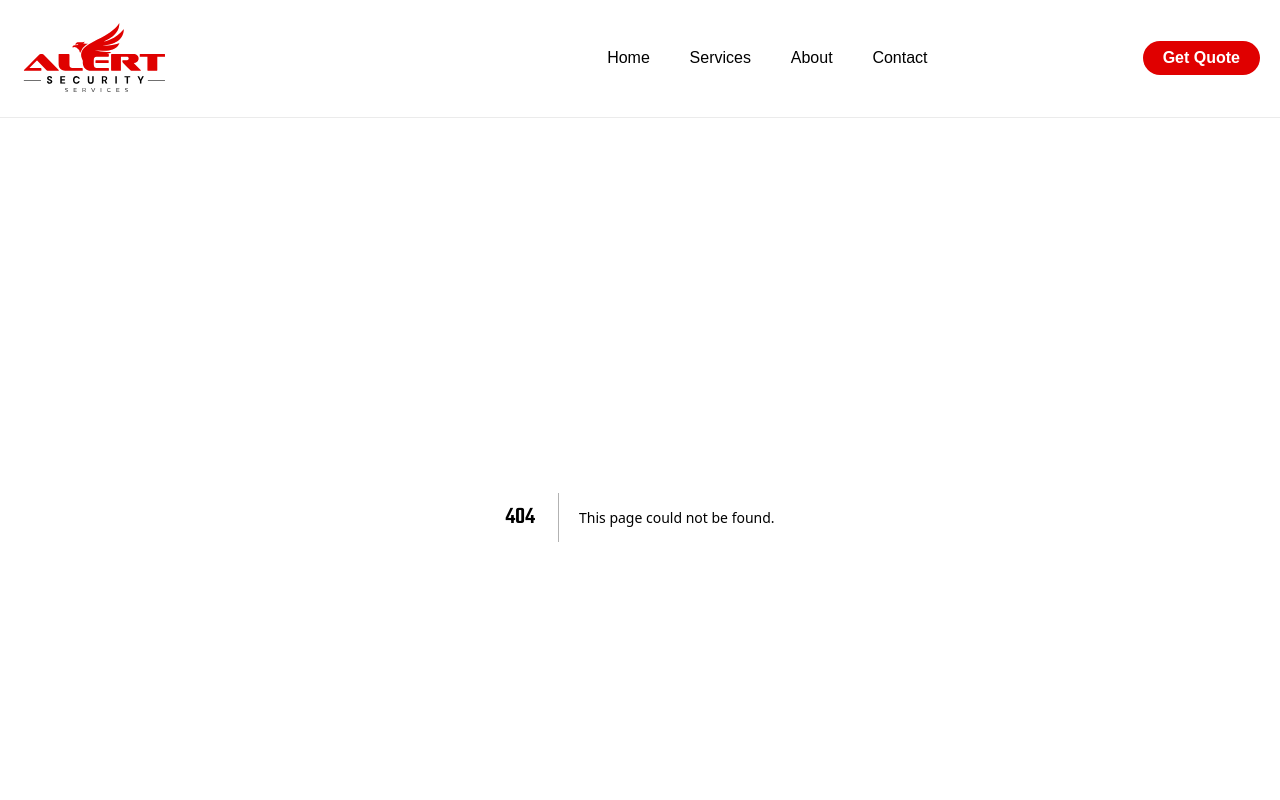
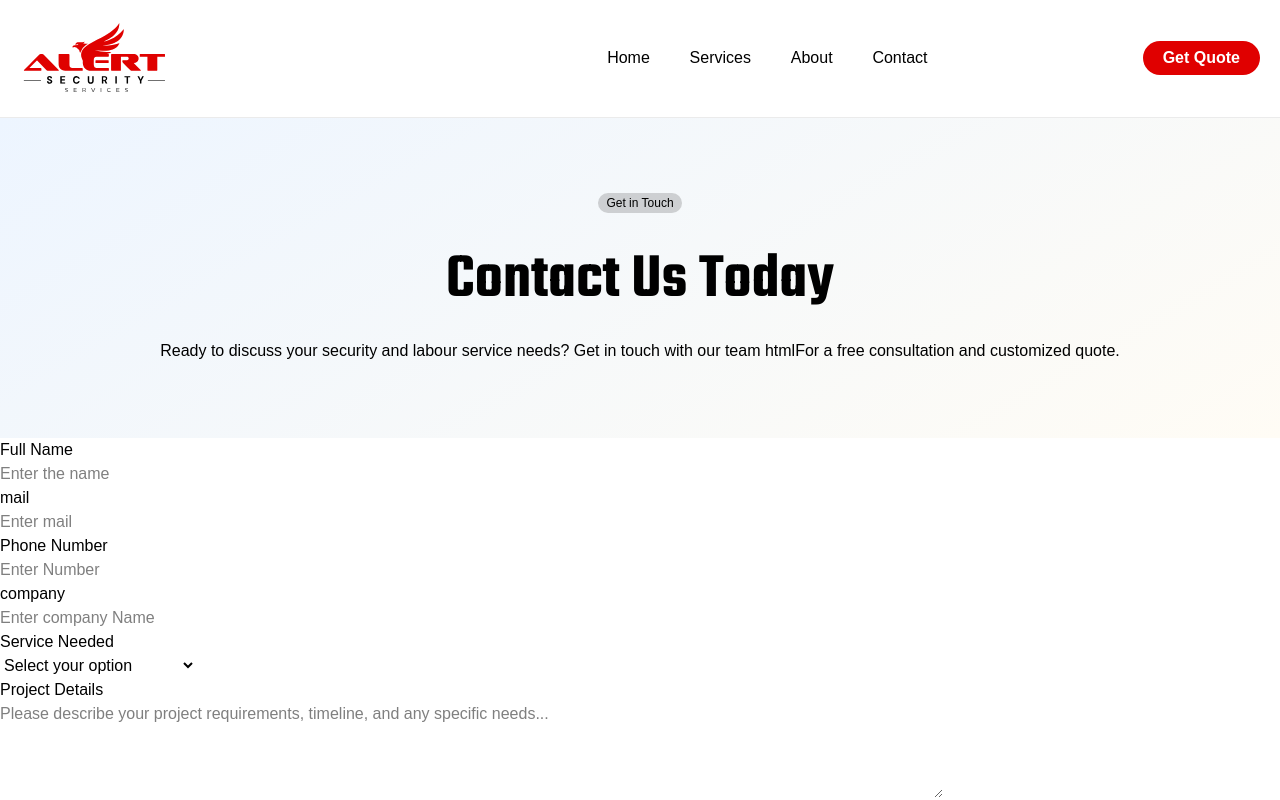
Before and after one commit to sundar-sh18/security-services, a Next.js app: page /contact in a window 1280 px wide. Before the commit this address had no page. Shown: the top 800 px of the page. Built offline with nearby package versions, Linux system fonts and the light colour scheme; a web font is replaced by a local one.

Commit message:
contact page

```diff
--- /dev/null
+++ b/src/app/contact/page.js
@@ -0,0 +1,13 @@
+import Contact from "../components/contactPage/contact";
+
+
+
+
+
+export default function Home() {
+  return (
+    <>
+      <Contact/>
+    </>
+  );
+}
```
